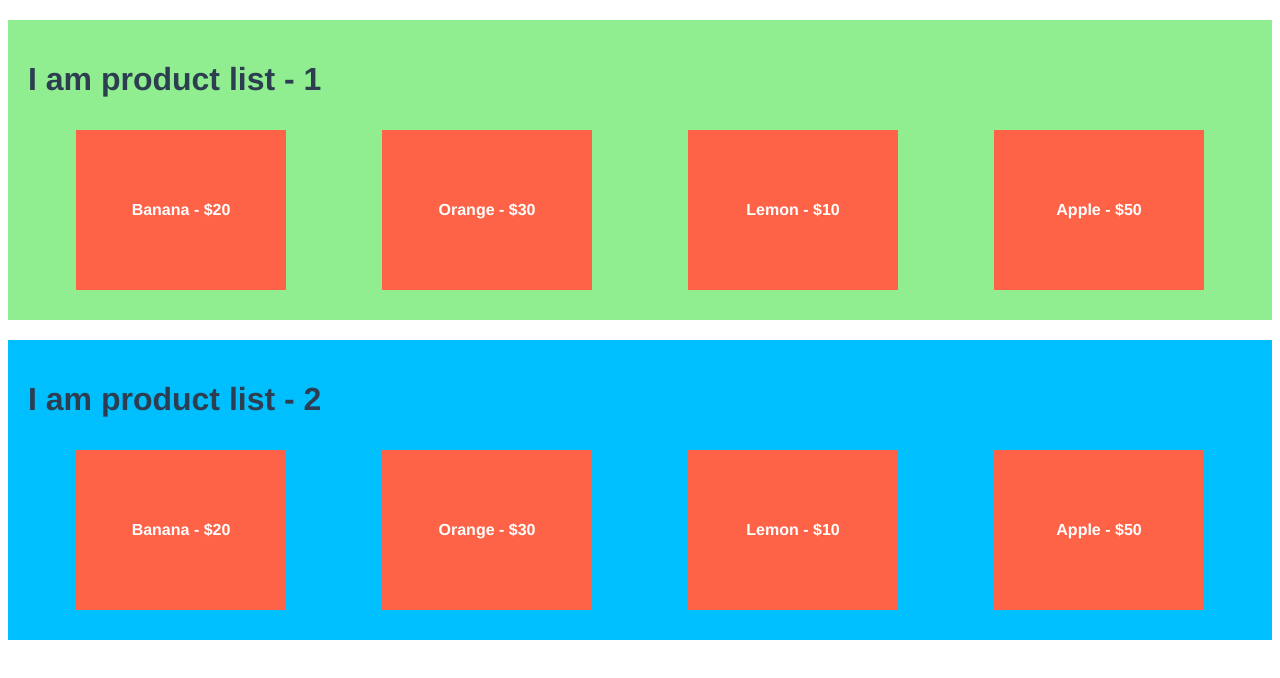
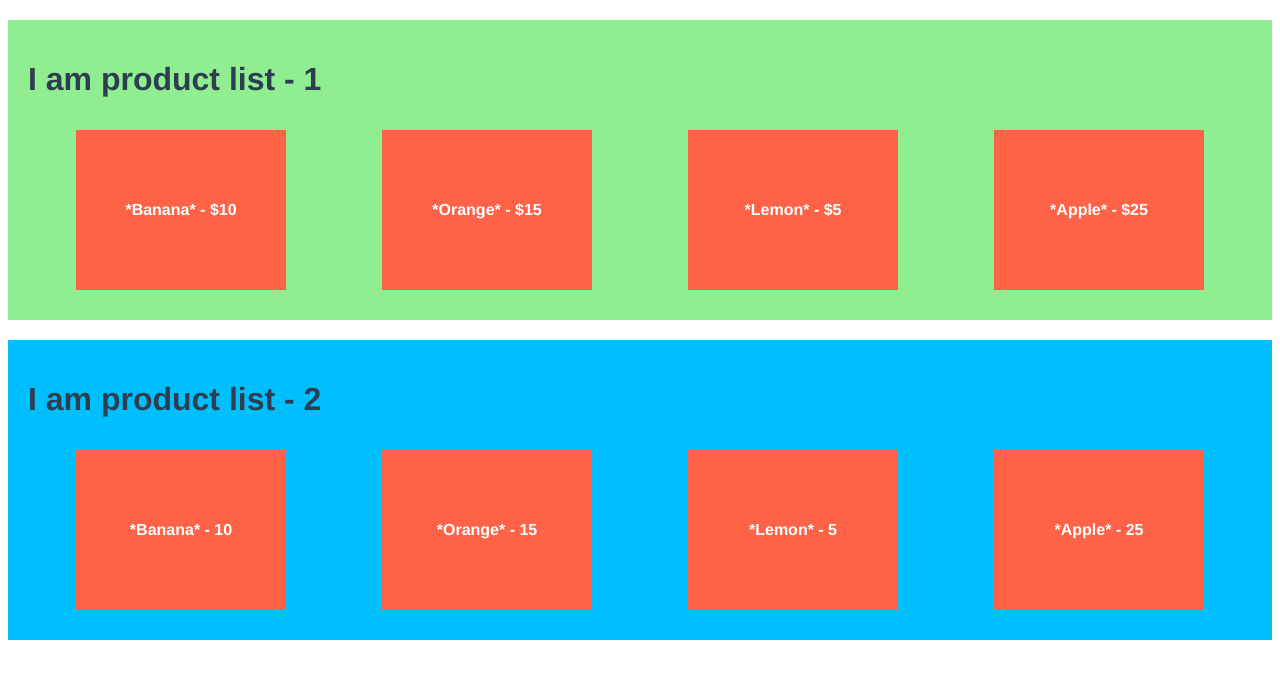
Before and after one commit to 2rohityadav/vue-vuex_project, a Vue app: page / in a window 1280 px wide. Shown: the top 678 px of the page. Built offline with nearby package versions, Linux system fonts and the light colour scheme.

Commit message:
Added saleProducts() locally

```diff
--- a/src/components/ProductListOne.vue
+++ b/src/components/ProductListOne.vue
@@ -4,8 +4,8 @@
       I am product list - 1
     </h1>
     <ul class="flex-container">
-      <li class="flex-item" v-for="product in products">
-        {{product.name}} - {{product.price}}
+      <li class="flex-item" v-for="product in saleProducts">
+        {{product.name}} - ${{product.price}}
       </li>
     </ul>
   </div>
@@ -16,6 +16,19 @@
     computed: {
       products () {
         return this.$store.state.products;
+      },
+      saleProducts () {
+        var saleP = this.$store.state.products.map(product => { // map method take this original array and is gonna map it into the new array and perform someking of functionality as mapped through
+          // So inside here we need to return new value which goona be mappped to the new array
+          // So remeber we are returning object because each iteration we have product object
+          return {
+            // so each object have name and price property
+            name: '*'+ product.name + '*',
+            price: product.price/2
+          }
+        });
+        // now we need to return this array
+        return saleP;
       }
     }
   }
--- a/src/components/ProductListTwo.vue
+++ b/src/components/ProductListTwo.vue
@@ -4,7 +4,7 @@
       I am product list - 2
     </h1>
     <ul class="flex-container">
-      <li class="flex-item" v-for="product in products">
+      <li class="flex-item" v-for="product in saleProducts">
         {{product.name}} - {{product.price}}
       </li>
     </ul>
@@ -16,6 +16,19 @@
     computed: {
       products () {
         return this.$store.state.products;
+      },
+      saleProducts () {
+        var saleP = this.$store.state.products.map(product => { // map method take this original array and is gonna map it into the new array and perform someking of functionality as mapped through
+          // So inside here we need to return new value which goona be mappped to the new array
+          // So remeber we are returning object because each iteration we have product object
+          return {
+            // so each object have name and price property
+            name: '*'+ product.name + '*',
+            price: product.price/2
+          }
+        });
+        // now we need to return this array
+        return saleP;
       }
     }
   }
--- a/src/store/store.js
+++ b/src/store/store.js
@@ -6,10 +6,10 @@ Vue.use(Vuex)
 export const store = new Vuex.Store({
   state: {
     products: [
-      {name: 'Banana', price: '$20'},
-      {name: 'Orange', price:'$30'},
-      {name: 'Lemon', price: '$10'},
-      {name: 'Apple', price: '$50'}
+      {name: 'Banana', price: 20},
+      {name: 'Orange', price:30},
+      {name: 'Lemon', price: 10},
+      {name: 'Apple', price: 50}
     ]
   }
 })
```
